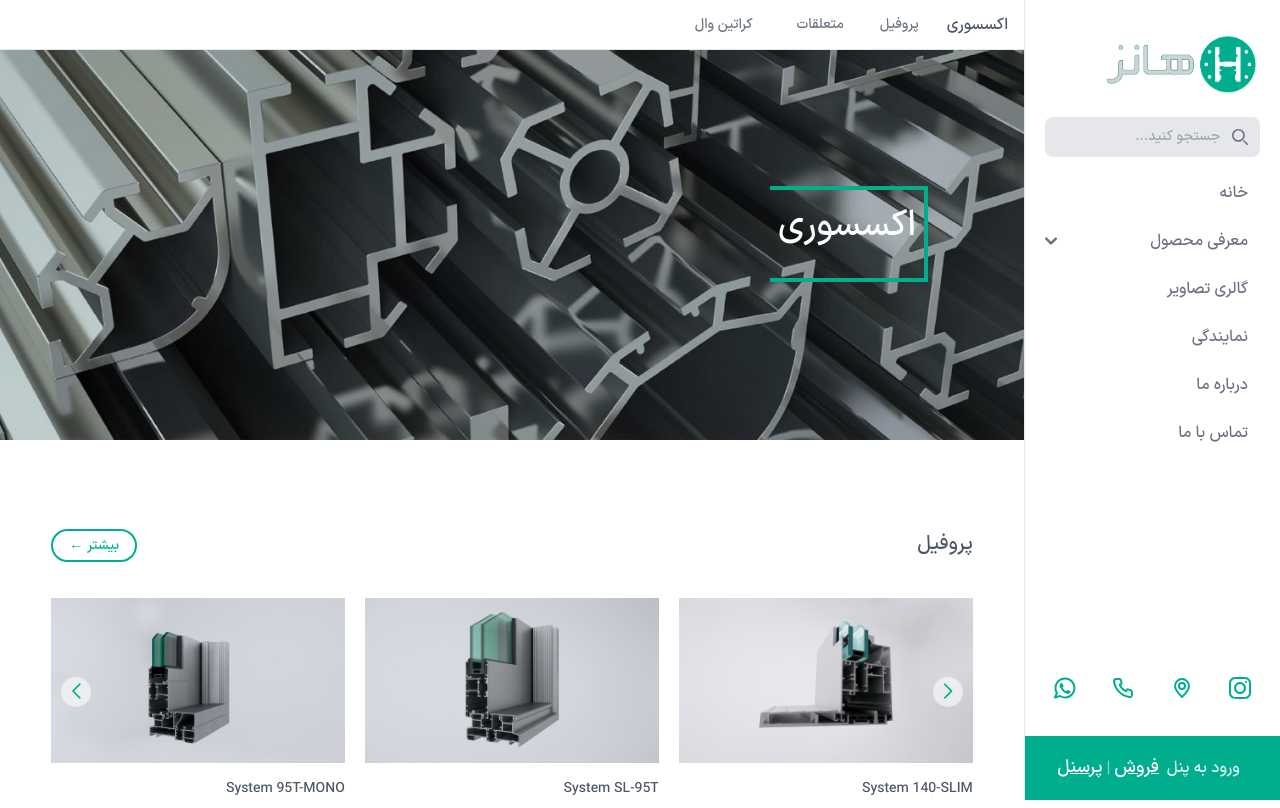
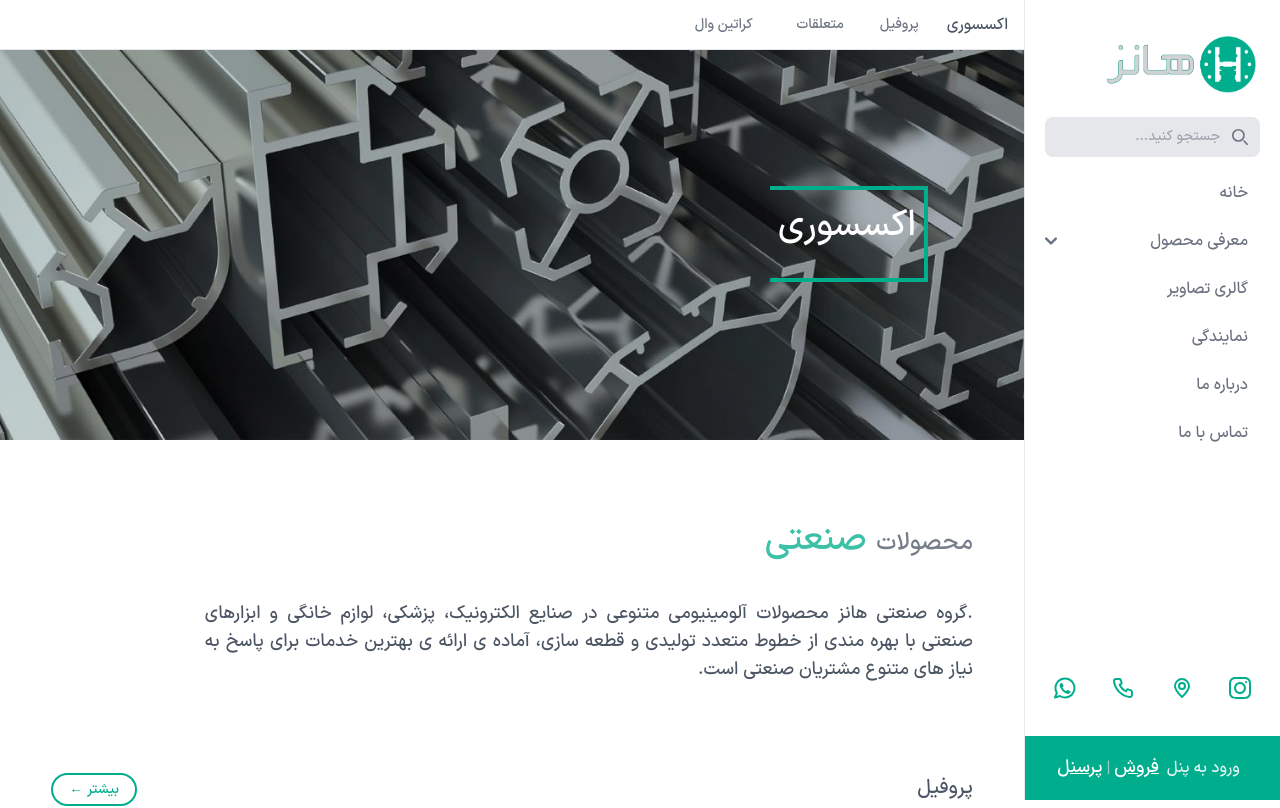
Before and after one commit to zahra-hsb/hanz-, a Next.js app: page /products/accessory in a window 1280 px wide. Shown: the top 808 px of the page. Built offline with nearby package versions, Linux system fonts and the light colour scheme.

Commit message:
edit Accessory page

```diff
--- a/src/pages/products/accessory/index.js
+++ b/src/pages/products/accessory/index.js
@@ -9,6 +9,22 @@ export default function Accessory() {
       <Main title={'اکسسوری'} bg={'bg-profileSection'} height={'h-[390px]'} display={'hidden'} />
       <div className="w-[100%] sm:w-[90%] m-auto">
 
+        <div>
+          <div className="mt-20 mb-10 text-gray-600">
+            <div>
+              <h4 className="text-2xl opacity-[76%]">
+                محصولات
+                <span className="text-4xl text-green opacity-1"> صنعتی</span>
+              </h4>
+            </div>
+          </div>
+          <div>
+            <p className="lg:w-5/6 text-justify text-gray-600 text-lg">
+              .گروه صنعتی هانز محصولات آلومینیومی متنوعی در صنایع الکترونیک، پزشکی، لوازم خانگی و ابزارهای صنعتی با بهره مندی از خطوط متعدد تولیدی و قطعه سازی، آماده ی ارائه ی بهترین خدمات برای پاسخ به نیاز های متنوع مشتریان صنعتی است.
+            </p>
+          </div>
+        </div>
+
         <Profile />
         <ProfileProperties />
         <Cratinwall />
```
